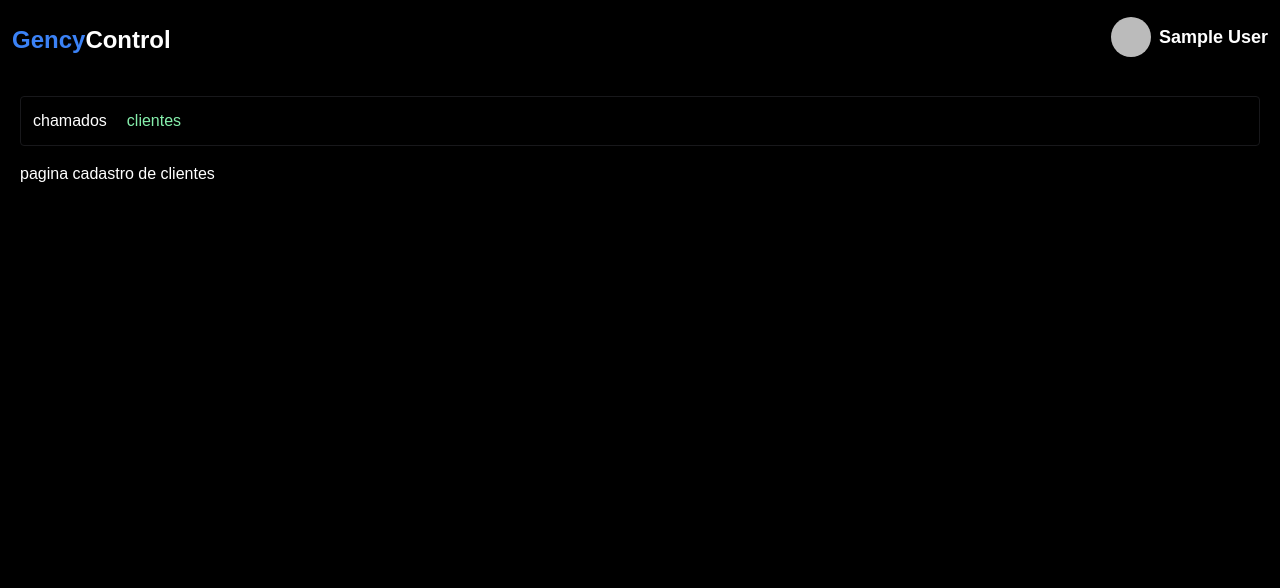
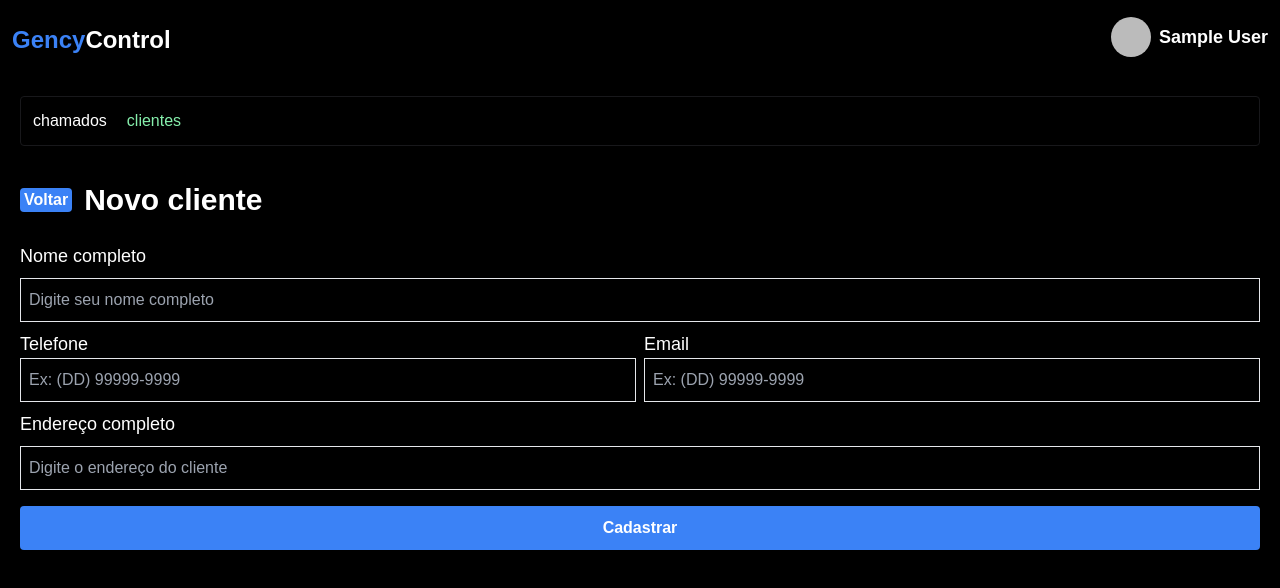
Before and after one commit to Deyvid-22/GencyControl, a Next.js app: page /dashboard/custumer/new in a window 1280 px wide. Shown: the top 588 px of the page. Built offline with nearby package versions, Linux system fonts and the light colour scheme; no server answers; sample sign-in values are in the browser's storage.

Commit message:
add form novo cliente

```diff
--- a/package.json
+++ b/package.json
@@ -10,6 +10,7 @@
   },
   "dependencies": {
     "@auth/prisma-adapter": "^2.7.4",
+    "@hookform/resolvers": "^3.10.0",
     "@next-auth/prisma-adapter": "^1.0.7",
     "@prisma/client": "^6.2.1",
     "@radix-ui/react-avatar": "^1.1.1",
@@ -21,8 +22,10 @@
     "next-auth": "^4.24.11",
     "react": "^18.3.1",
     "react-dom": "^18.3.1",
+    "react-hook-form": "^7.54.2",
     "tailwind-merge": "^2.5.5",
-    "tailwindcss-animate": "^1.0.7"
+    "tailwindcss-animate": "^1.0.7",
+    "zod": "^3.24.1"
   },
   "devDependencies": {
     "@types/node": "^20",
--- /dev/null
+++ b/src/app/dashboard/custumer/components/form/index.tsx
@@ -0,0 +1,96 @@
+"use client";
+
+import { useForm } from "react-hook-form";
+import { z } from "zod";
+import { zodResolver } from "@hookform/resolvers/zod";
+import { Input } from "@/components/input";
+
+const schema = z.object({
+  name: z.string().min(1, "O campo nome é obrigatorio"),
+  email: z
+    .string()
+    .email("Email invalido")
+    .min(1, "O campo email é obrigatorio"),
+  phone: z.string().refine(
+    (value) => {
+      return (
+        /^(?:\(\d{2}\)\s?)?\d{9}$/.test(value) ||
+        /^(\d{2})\s\d{9}$/.test(value) ||
+        /^\d{11}$/.test(value)
+      );
+    },
+    {
+      message: "O número de telefone dev esta r(DD) 999999999",
+    }
+  ),
+  adress: z.string(),
+});
+
+type FormData = z.infer<typeof schema>;
+
+export function NewCustomerForm() {
+  const {
+    register,
+    handleSubmit,
+    formState: { errors },
+  } = useForm<FormData>({
+    resolver: zodResolver(schema),
+  });
+
+  function handleRegisterCustomer(data: FormData) {
+    console.log(data);
+  }
+
+  return (
+    <form
+      className="flex flex-col mt-6"
+      onSubmit={handleSubmit(handleRegisterCustomer)}
+    >
+      <label className="mb-2 text-lg font-medium">Nome completo</label>
+      <Input
+        type="text"
+        name="name"
+        placeholder="Digite seu nome completo"
+        error={errors.name?.message}
+        register={register}
+      />
+
+      <section className="flex gap-2 my-2 flex-col md:flex-row">
+        <div className="flex-1">
+          <label className="mb-2 text-lg font-medium">Telefone</label>
+          <Input
+            type="number"
+            name="phone"
+            placeholder="Ex: (DD) 99999-9999"
+            error={errors.phone?.message}
+            register={register}
+          />
+        </div>
+        <div className="flex-1">
+          <label className="mb-2 text-lg font-medium">Email</label>
+          <Input
+            type="email"
+            name="email"
+            placeholder="Ex: (DD) 99999-9999"
+            error={errors.email?.message}
+            register={register}
+          />
+        </div>
+      </section>
+      <label className="mb-2 text-lg font-medium">Endereço completo</label>
+      <Input
+        type="text"
+        name="adress"
+        placeholder="Digite o endereço do cliente"
+        error={errors.adress?.message}
+        register={register}
+      />
+      <button
+        type="submit"
+        className="mt-4 bg-blue-500 hover:bg-blue-700 font-bold px-2 h-11 text-white rounded"
+      >
+        Cadastrar
+      </button>
+    </form>
+  );
+}
--- a/src/app/dashboard/custumer/new/page.tsx
+++ b/src/app/dashboard/custumer/new/page.tsx
@@ -1,10 +1,32 @@
 import { Container } from "@/components/container";
+import Link from "next/link";
+import { getServerSession } from "next-auth";
+import { authOptions } from "@/lib/auth";
+import { redirect } from "next/navigation";
+import { NewCustomerForm } from "../components/form";
 
-export default function New() {
+export default async function New() {
+  const session = await getServerSession(authOptions);
+
+  if (!session?.user || !session.user) {
+    redirect("/");
+  }
+
   return (
     <div>
       <Container>
-        <h1>pagina cadastro de clientes</h1>
+        <main className="flex flex-col mt-9 mb-2">
+          <div className="flex items-center gap-3">
+            <Link
+              href="/dashboard/custumer"
+              className="bg-blue-500 hover:bg-blue-700 font-bold px-1 rounded"
+            >
+              Voltar
+            </Link>
+            <h1 className="text-3xl font-bold">Novo cliente</h1>
+          </div>
+          <NewCustomerForm />
+        </main>
       </Container>
     </div>
   );
--- /dev/null
+++ b/src/components/input/index.tsx
@@ -0,0 +1,36 @@
+"use client";
+
+import { RegisterOptions, UseFormRegister } from "react-hook-form";
+
+interface InputProps {
+  type: string;
+  placeholder: string;
+  name: string;
+  // eslint-disable-next-line @typescript-eslint/no-explicit-any
+  register: UseFormRegister<any>;
+  error?: string;
+  rules?: RegisterOptions;
+}
+
+export function Input({
+  name,
+  type,
+  placeholder,
+  register,
+  error,
+  rules,
+}: InputProps) {
+  return (
+    <>
+      <input
+        type="text"
+        className="w-full border rounded-md h-11 bg-transparent px-2 "
+        placeholder={placeholder}
+        typeof={type}
+        {...register(name, rules)}
+        id={name}
+      />
+      {error && <p className="text-red-500 my-1">{error}</p>}
+    </>
+  );
+}
```
Also changed, not shown: 1 other file (tests, documents, lock files or other folders).
